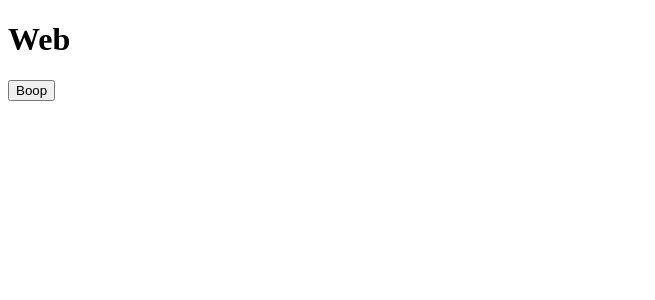
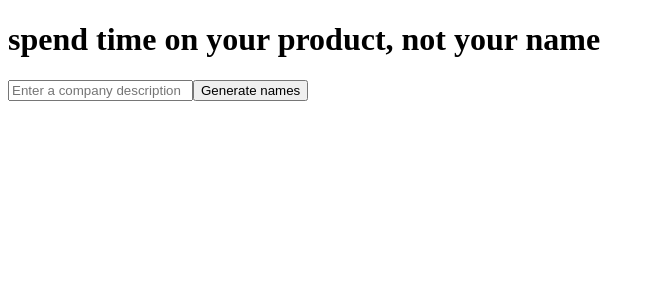
Before and after one commit to sickholdingco/domain, a Next.js app in the folder apps/web/: page / in a window 1280 px wide. Shown: the top 300 px of the page, without its empty margins (0-655 px from the left). Built offline with nearby package versions, Linux system fonts and the light colour scheme.

Commit message:
initial setup for openai endpoints

```diff
--- a/apps/web/package.json
+++ b/apps/web/package.json
@@ -10,6 +10,7 @@
   },
   "dependencies": {
     "next": "12.3.1",
+    "openai": "^3.0.0",
     "react": "^18.2.0",
     "react-dom": "^18.2.0",
     "ui": "workspace:*"
--- a/apps/web/pages/index.tsx
+++ /dev/null
@@ -1,10 +0,0 @@
-import { Button } from "ui";
-
-export default function Web() {
-  return (
-    <div>
-      <h1>Web</h1>
-      <Button />
-    </div>
-  );
-}
--- /dev/null
+++ b/apps/web/src/pages/Home/Home.tsx
@@ -0,0 +1,37 @@
+import * as React from "react";
+import { useState } from "react";
+export const Home = () => {
+  const [searchInput, setSearchInput] = useState("");
+  const [result, setResult] = useState();
+
+  const onSubmit = async (event: React.ChangeEvent<HTMLInputElement>) => {
+    event.preventDefault();
+
+    const response = await fetch("/api/generate", {
+      method: "POST",
+      headers: {
+        "Content-Type": "application/json",
+      },
+      body: JSON.stringify({ companyDescription: searchInput }),
+    });
+
+    const data = await response.json();
+    setResult(data.result);
+  };
+
+  return (
+    <div>
+      <h1>spend time on your product, not your name</h1>
+      <form onSubmit={onSubmit}>
+        <input
+          type="text"
+          name="description"
+          placeholder="Enter a company description"
+          value={searchInput}
+          onChange={(e) => setSearchInput(e.target.value)}
+        />
+        <input type="submit" value="Generate names" />
+      </form>
+    </div>
+  );
+};
--- /dev/null
+++ b/apps/web/src/pages/api/generate.ts
@@ -0,0 +1,10 @@
+// route itself needs to go in here and logic goes in src/api
+
+import { NextApiRequest, NextApiResponse } from "next";
+
+const generateDomain = (req: NextApiRequest, res: NextApiResponse) => {
+  // in here I think we call the logic service and just return that response
+  res.status(200).json({ text: "Hello" });
+};
+
+export default generateDomain;
--- /dev/null
+++ b/apps/web/src/pages/index.tsx
@@ -0,0 +1,18 @@
+import Head from "next/head";
+import { Home } from "./Home/Home";
+
+export default function Web() {
+  return (
+    <div>
+      <Head>
+        {/** temporary title + icon */}
+        <title>domain generator</title>
+        <link rel="icon" href="./assets/dog.png" />
+      </Head>
+
+      <main>
+        <Home />
+      </main>
+    </div>
+  );
+}
```
Also changed, not shown: apps/web/src/api/ai-service.ts (added, +32 -0 lines), apps/web/src/pages/assets/dog.png (added), 1 other file (tests, documents, lock files or other folders).
